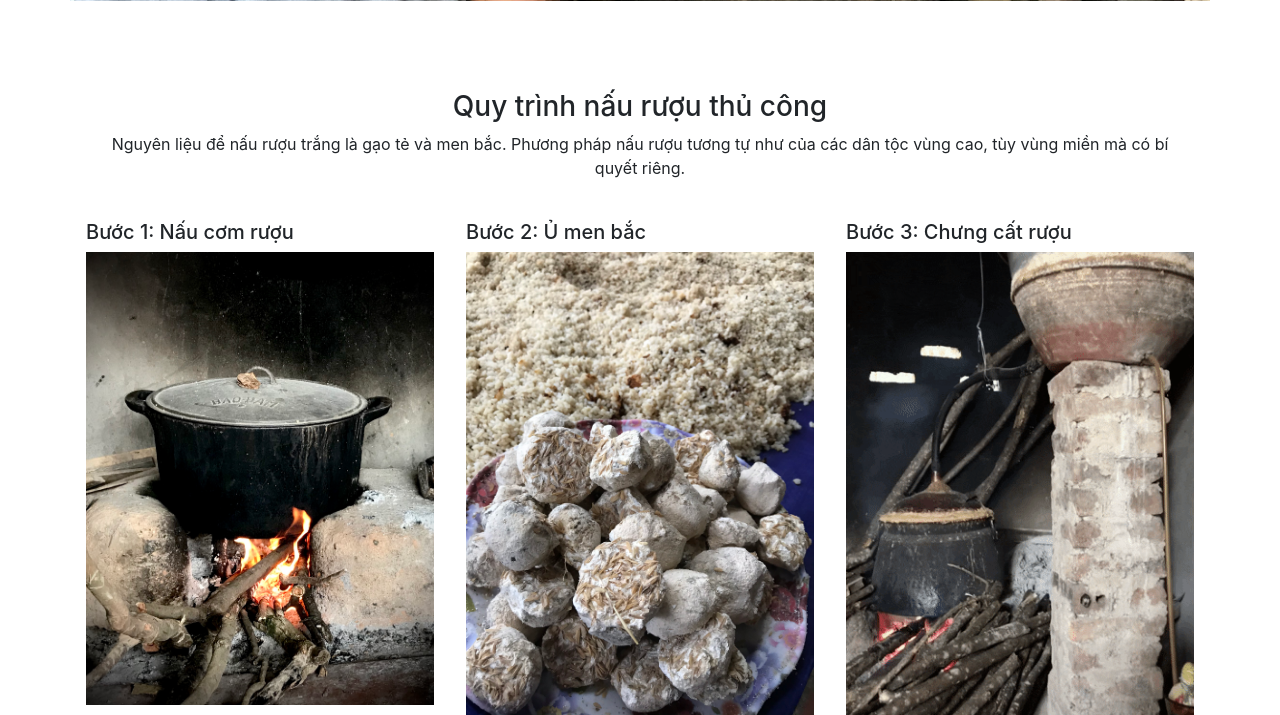
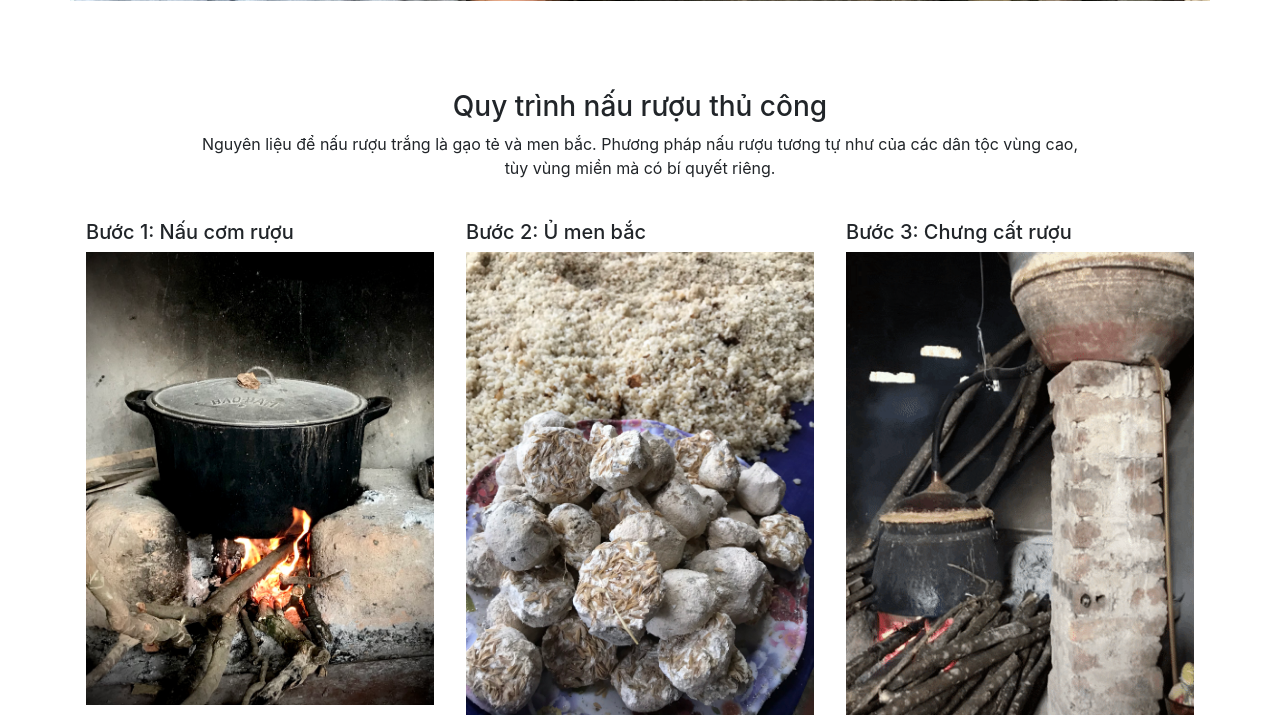
Before and after one commit to canhazn/ruouhinh, a Django app: page / in a window 1280 px wide. Shown: the part 1455-2170 px from the top of the page. Run offline with Django 3.2, Linux system fonts and the light colour scheme; some libraries are stand-ins or nearby versions.

Commit message:
add padding

```diff
--- a/browser/templates/index.html
+++ b/browser/templates/index.html
@@ -171,7 +171,7 @@
         <span id="qui-trinh-nau-ruou" class="anchor"></span>
         <div class="title-section col-12 text-center mb-2 mb-md-4">
             <h2 class="h3">Quy trình nấu rượu thủ công</h2>
-            <p>
+            <p class="mx-md-5 px-md-5">
                 Nguyên liệu để nấu rượu trắng là gạo tẻ và men bắc. Phương pháp nấu
                 rượu tương tự như của các dân tộc vùng cao, tùy vùng miền mà có bí quyết riêng.
             </p>
```
